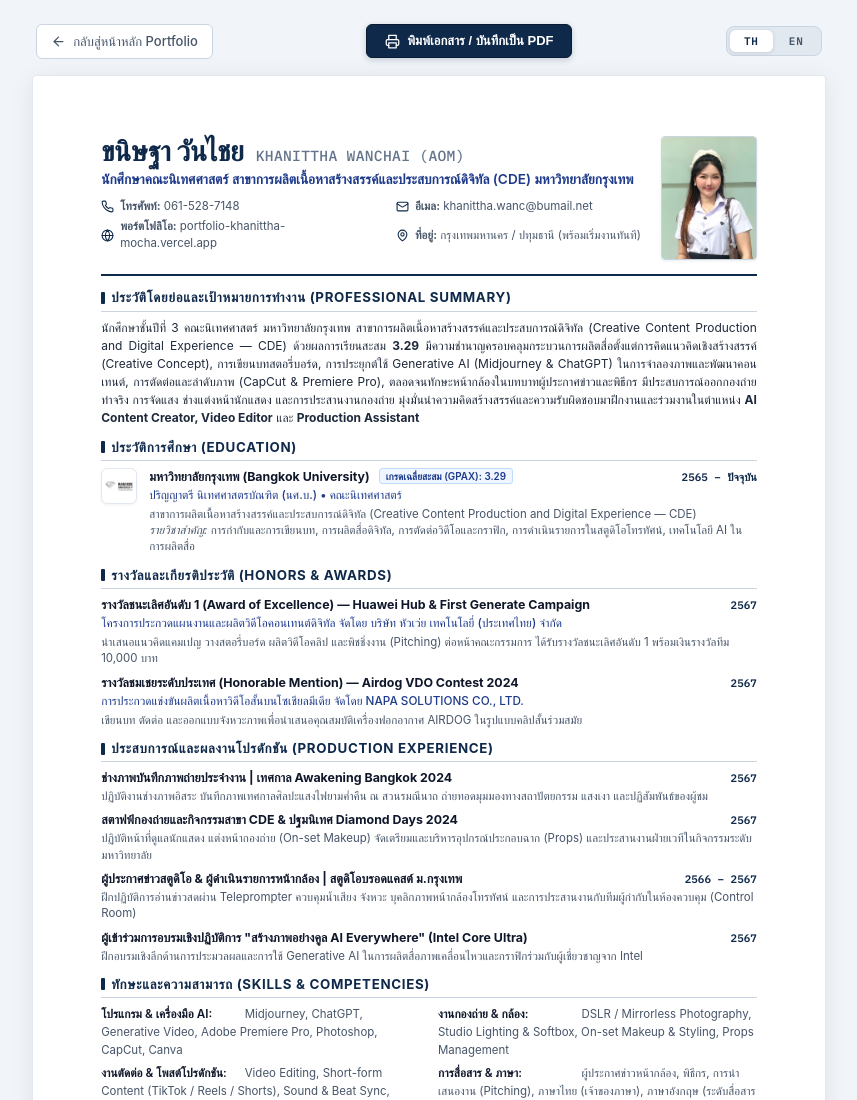
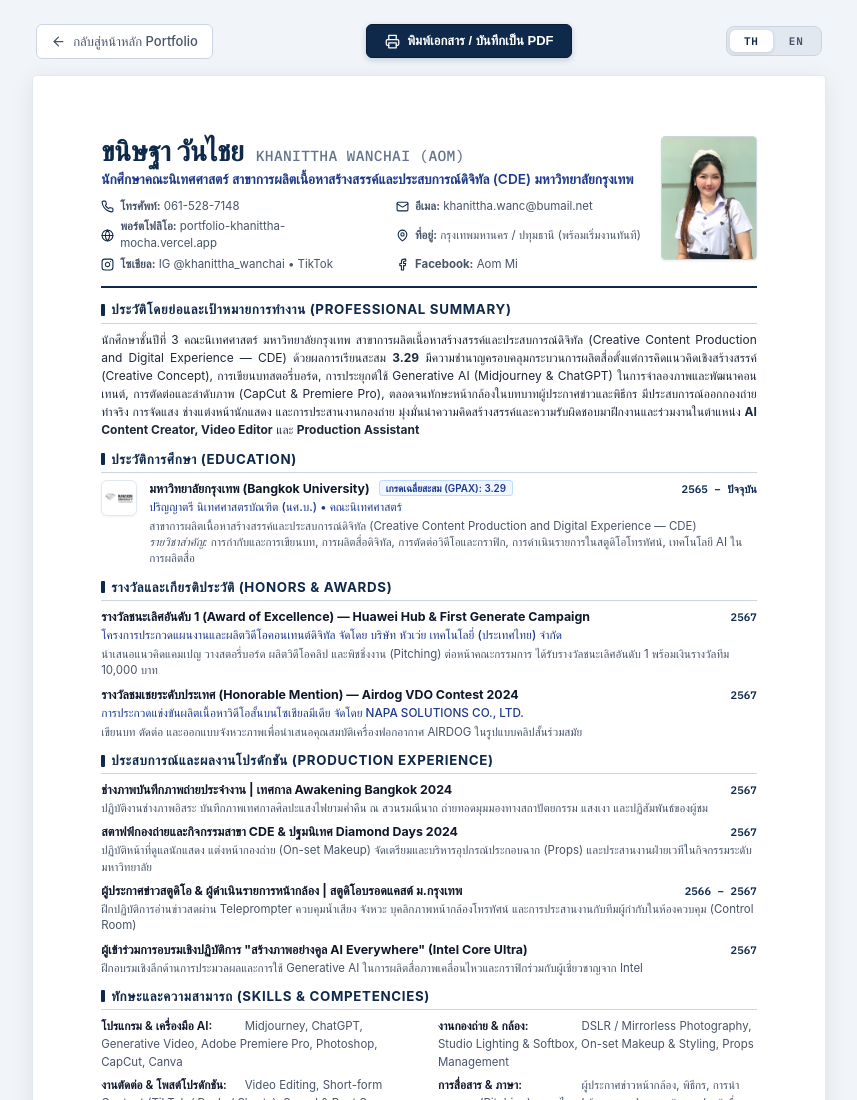
Before and after one commit to pooh23z/portfolio-khanittha, a plain HTML site: page resume.html in a window 1280 px wide. Shown: the top 1100 px of the page, without its empty margins (211-1068 px from the left). Drawn offline with Linux system fonts and the light colour scheme; a web font is replaced by a local one.

Commit message:
feat(contacts): sync exact handles and full social contacts from Portfolio .pdf

```diff
--- a/resume.html
+++ b/resume.html
@@ -557,6 +557,14 @@
             <svg width="13" height="13" viewBox="0 0 24 24" fill="none" stroke="currentColor" stroke-width="2" stroke-linecap="round" stroke-linejoin="round"><path d="M20 10c0 6-8 12-8 12s-8-6-8-12a8 8 0 0 1 16 0Z"/><circle cx="12" cy="10" r="3"/></svg>
             <span><strong class="l-th">ที่อยู่:</strong><strong class="l-en">Location:</strong> <span class="l-th">กรุงเทพมหานคร / ปทุมธานี (พร้อมเริ่มงานทันที)</span><span class="l-en">Bangkok / Pathum Thani (Available Immediately)</span></span>
           </div>
+          <div class="contact-item">
+            <svg width="13" height="13" viewBox="0 0 24 24" fill="none" stroke="currentColor" stroke-width="2" stroke-linecap="round" stroke-linejoin="round"><rect width="20" height="20" x="2" y="2" rx="5" ry="5"/><path d="M16 11.37A4 4 0 1 1 12.63 8 4 4 0 0 1 16 11.37z"/><line x1="17.5" x2="17.51" y1="6.5" y2="6.5"/></svg>
+            <span><strong class="l-th">โซเชียล:</strong><strong class="l-en">Social:</strong> <a href="https://instagram.com/khanittha_wanchai" target="_blank" rel="noopener">IG @khanittha_wanchai</a> • <a href="https://www.tiktok.com/@khanitthawanchai" target="_blank" rel="noopener">TikTok</a></span>
+          </div>
+          <div class="contact-item">
+            <svg width="13" height="13" viewBox="0 0 24 24" fill="none" stroke="currentColor" stroke-width="2" stroke-linecap="round" stroke-linejoin="round"><path d="M18 2h-3a5 5 0 0 0-5 5v3H7v4h3v8h4v-8h3l1-4h-4V7a1 1 0 0 1 1-1h3z"/></svg>
+            <span><strong class="l-th">Facebook:</strong><strong class="l-en">Facebook:</strong> Aom Mi</span>
+          </div>
         </div>
       </div>
 
```
Also changed, not shown: index.html (+3 -1 lines).
